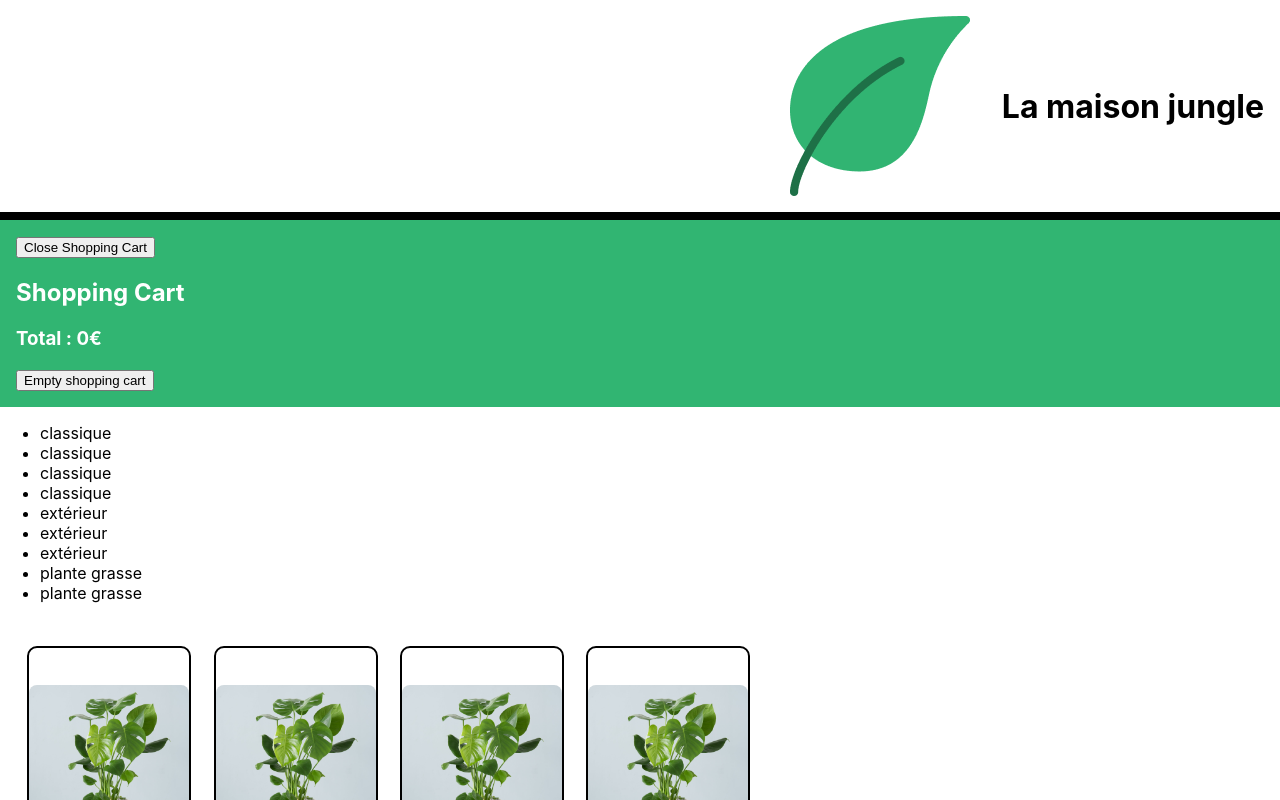
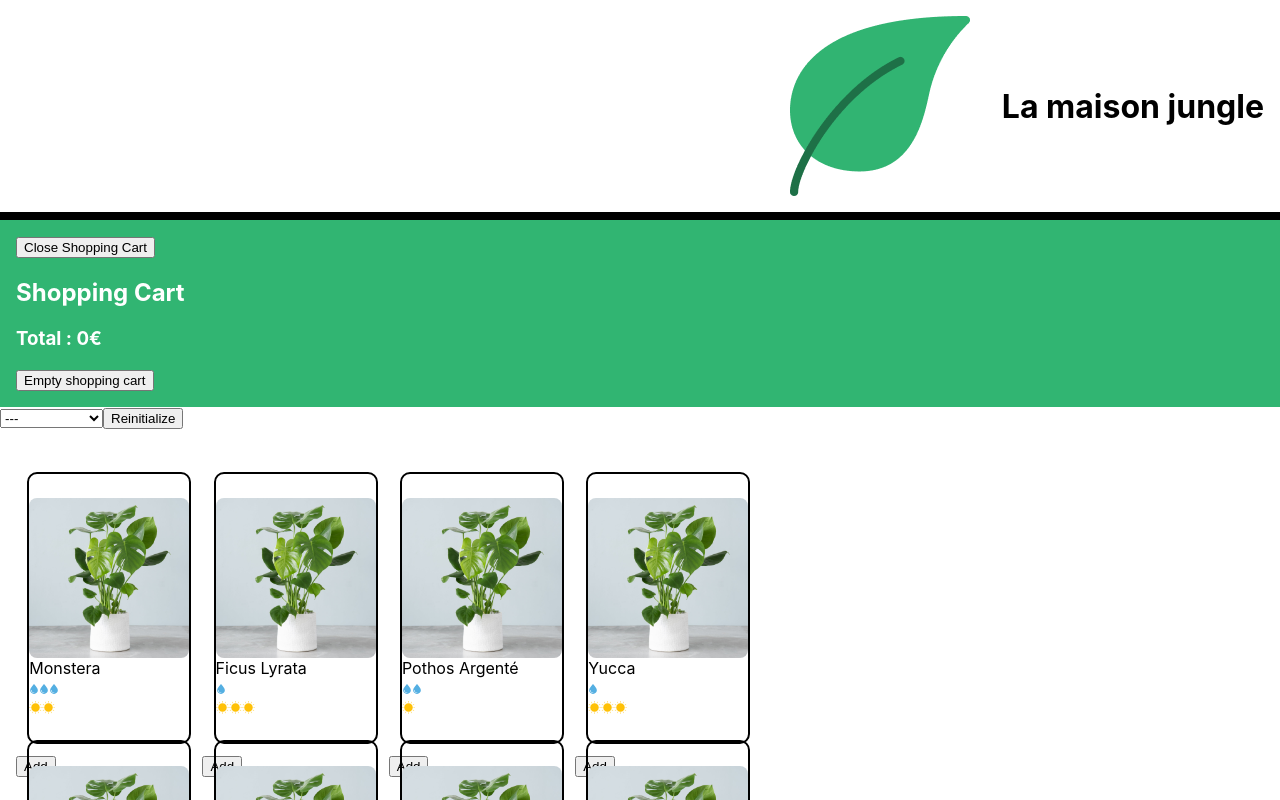
Before and after one commit to StefanUngureanul24/la-maison-jungle, a React (Create React App) app: page / in a window 1280 px wide. Shown: the top 800 px of the page. Built offline with nearby package versions, Linux system fonts and the light colour scheme.

Commit message:
Add of a Categories component to properly display a the list of plant categories in a select + option tags + a button to reinitialize the shopping cart

```diff
--- /dev/null
+++ b/src/components/Categories.js
@@ -0,0 +1,28 @@
+function Categories({ setActiveCategory, categories, activeCategory }) {
+    return (
+        <div className='lmj-categories'>
+            <select
+                values={activeCategory}
+                onChange={(e) => setActiveCategory(e.target.value)}
+                className='lmj-categories-select'
+            >
+
+                <option value=''>
+                ---
+                </option>
+                {categories.map((cat) => (
+                    <option key={cat} value={cat}>
+                        {cat}
+                    </option>
+                ))}
+            </select>
+            <button
+                onClick={() => setActiveCategory('')}
+            >
+                Reinitialize
+            </button>
+        </div>
+    )
+}
+
+export default Categories
--- a/src/components/ShoppingList.js
+++ b/src/components/ShoppingList.js
@@ -1,5 +1,8 @@
+import { useState } from 'react'
+
 import '../styles/ShoppingList.css'
 import PlantItem from './PlantItem'
+import Categories from './Categories'
 
 /*
 const plantList = [
@@ -24,12 +27,29 @@
     Is sent as props to PlantItem
 */
 function ShoppingList({ cart, updateCart }) {
-    var id_categ = 0
+    //var id_categ = 0
+    const [activeCategory, setActiveCategory] = useState('')
     const categories = plantList.reduce(
         (acc, plant) =>
             acc.includes(plant.name) ? acc : acc.concat(plant.category),
             []
     )
+
+    function addToCart(name, price) {
+        const currentPlantSaved = cart.find((plant) => plant.name === name)
+        if (currentPlantSaved) {
+            const cartFilteredCurrentPlant = cart.filter(
+                (plant) => plant.name !== name
+            )
+            updateCart([
+                ...cartFilteredCurrentPlant,
+                { name, price, amount: currentPlantSaved.amount + 1 }
+            ])
+        } else {
+            updateCart([...cart, { name, price, amount: 1 }])
+        }
+
+    }
 
     return (
         /*
@@ -48,32 +68,31 @@
             !!!!To fix later - warning for cateogires key
         */
         <div>
-            <ul>
-                {categories.map((cat, index) => (
-                    <li key={`${cat}-${index}`}>{cat}</li>
-                ))}
-            </ul>
+            <Categories
+                categories={categories}
+                setActiveCategory={setActiveCategory}
+                activeCategory={activeCategory}
+            />
+
             <ul className='lmj-plant-list'>
-                {plantList.map(({ id, cover, name, water, light }) => (
+                {plantList.map(({ id, cover, name, water, light, price, category }) =>
+                    !activeCategory || activeCategory === category ? (
                         <div key={id}>
                             <PlantItem
-                            id={id}
                                 cover={cover}
                                 name={name}
                                 water={water}
                                 light={light}
+                                price={price}
                             />
-                        <button
-                            className='buttonItem'
-                            onClick={() => updateCart(cart + 1)}
-                        >
+                            <button onClick={() => addToCart(name, price)}>
                                 Add
                             </button>
                         </div>
-                ))}
+                    ) : null
+                )}
             </ul>
         </div>
     )
 }
-
 export default ShoppingList
```
Lines whose indentation alone changed are shown as unchanged.
